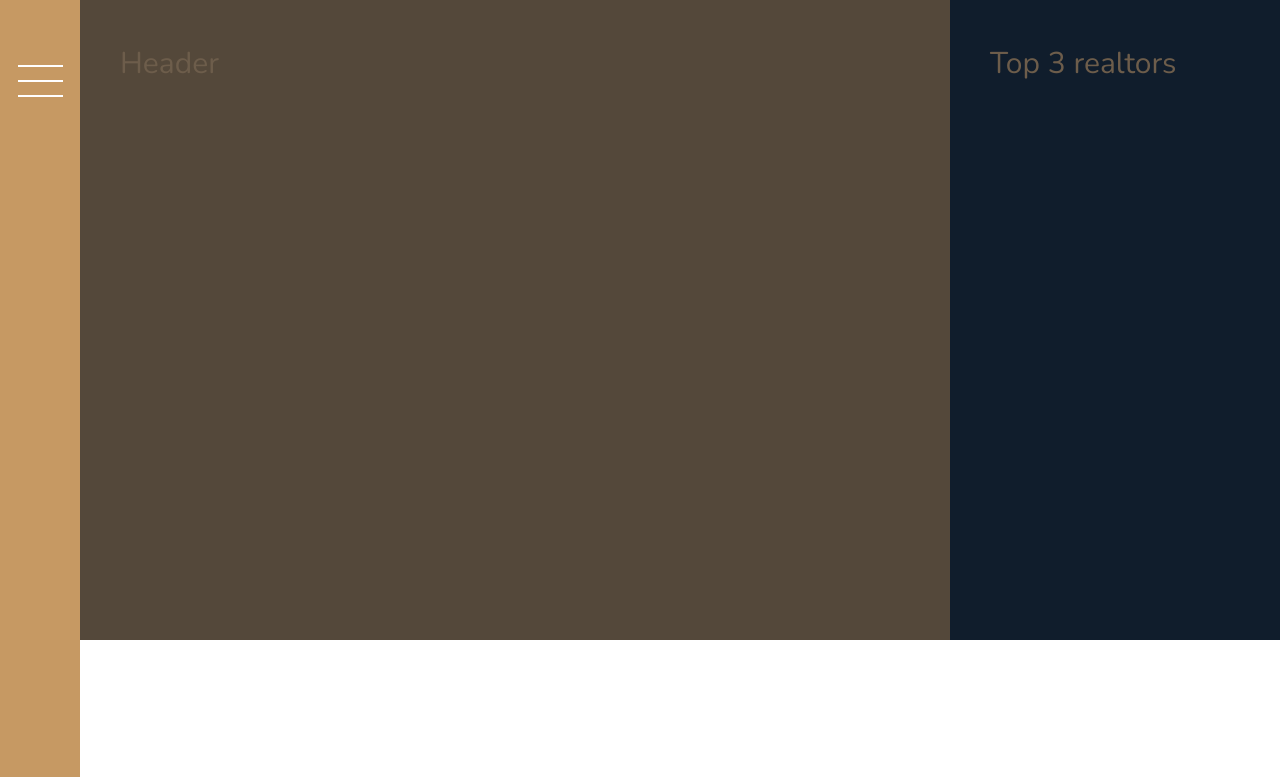
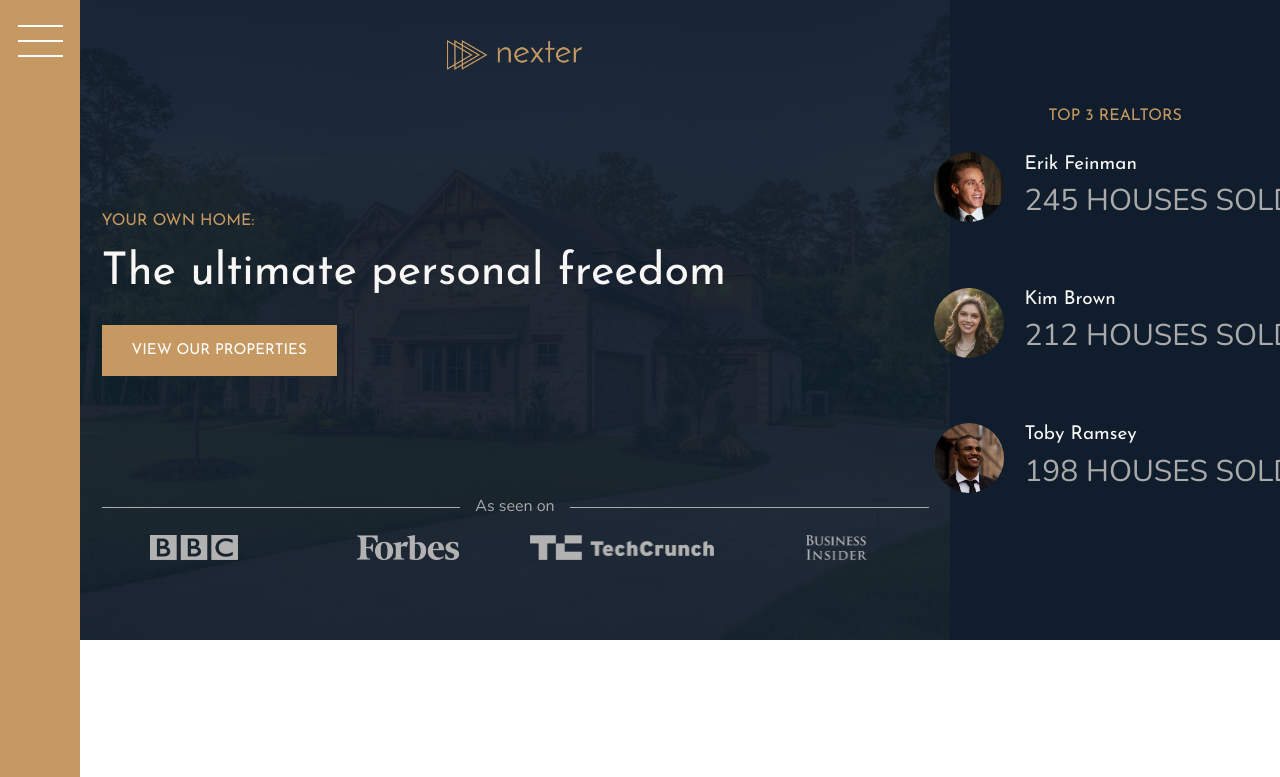
Before and after one commit to berkayaskin/real-estate-website, a website: page index.html in a window 1280 px wide. Shown: the top 777 px of the page. Drawn offline with nearby package versions, Linux system fonts and the light colour scheme.

Commit message:
build the header and realtors section

```diff
--- a/index.html
+++ b/index.html
@@ -19,9 +19,44 @@
 			<button class="nav-btn"></button>
 		</div>
 
-		<header class="header">Header</header>
+		<header class="header">
+			<img src="img/logo.png" alt="Nexter logo" class="header__logo" />
+			<h3 class="heading-3">Your own home:</h3>
+			<h1 class="heading-1">The ultimate personal freedom</h1>
+			<button class="btn header__btn">View our properties</button>
+			<div class="header__seenon-text">As seen on</div>
+			<div class="header__seenon-logos">
+				<img src="img/logo-bbc.png" alt="Seen on logo 1" />
+				<img src="img/logo-forbes.png" alt="Seen on logo 2" />
+				<img src="img/logo-techcrunch.png" alt="Seen on logo 3" />
+				<img src="img/logo-bi.png" alt="Seen on logo 4" />
+			</div>
+		</header>
 
-		<div class="realtors">Top 3 realtors</div>
+		<div class="realtors">
+			<h3 class="heading-3">Top 3 Realtors</h3>
+			<div class="realtors__list">
+				<img src="img/realtor-1.jpeg" alt="Realtor 1" class="realtors__img" />
+				<div class="realtors__details">
+					<h4 class="heading-4 heading-4--light">Erik Feinman</h4>
+					<p class="realtors__sold">245 houses sold</p>
+				</div>
+			</div>
+			<div class="realtors__list">
+				<img src="img/realtor-2.jpeg" alt="Realtor 2" class="realtors__img" />
+				<div class="realtors__details">
+					<h4 class="heading-4 heading-4--light">Kim Brown</h4>
+					<p class="realtors__sold">212 houses sold</p>
+				</div>
+			</div>
+			<div class="realtors__list">
+				<img src="img/realtor-3.jpeg" alt="Realtor 2" class="realtors__img" />
+				<div class="realtors__details">
+					<h4 class="heading-4 heading-4--light">Toby Ramsey</h4>
+					<p class="realtors__sold">198 houses sold</p>
+				</div>
+			</div>
+		</div>
 
 		<section class="features">
 			<div class="feature">
--- a/sass/_base.scss
+++ b/sass/_base.scss
@@ -37,13 +37,15 @@ body {
 .container {
 	display: grid;
 	grid-template-rows: 80vh min-content 40vw repeat(3, min-content);
-	grid-template-columns: [sidebar-start] 8rem [sidebar-end full-start] minmax(6rem, 1fr) [center-start] repeat(
+	grid-template-columns:
+		[sidebar-start] 8rem [sidebar-end full-start] minmax(6rem, 1fr) [center-start] repeat(
 			8,
 			[col-start] minmax(min-content, 14rem) [col-end]
-		) [center-end] minmax(6rem, 1fr) [full-end];
+		)
+		[center-end] minmax(6rem, 1fr) [full-end];
 
 	& > * {
-		padding: 40px;
+		/* padding: 40px; */
 		font-size: 3rem;
 	}
 }
--- a/sass/_header.scss
+++ b/sass/_header.scss
@@ -1,4 +1,56 @@
 .header {
-  background-color: $color-grey-dark-1;
-  grid-column: full-start / col-end 6;
+	background-color: $color-grey-dark-1;
+	grid-column: full-start / col-end 6;
+	background-image: linear-gradient(rgba($color-secondary, 0.93), rgba($color-secondary, 0.93)),
+		url(../img/hero.jpeg);
+	background-size: cover;
+	background-position: center;
+	padding: 8rem;
+	padding-top: 4rem;
+
+	display: grid;
+	grid-template-rows: 1fr min-content 6rem 1fr;
+	grid-template-columns: max-content;
+	grid-row-gap: 1.5rem;
+	justify-content: center;
+
+	&__logo {
+		height: 3rem;
+		justify-self: center;
+	}
+
+	&__btn {
+		align-self: start;
+		justify-self: start;
+	}
+
+	&__seenon-text {
+		display: grid;
+		grid-template-columns: 1fr max-content 1fr;
+		column-gap: 1.5rem;
+		align-items: center;
+
+		font-size: 1.6rem;
+		color: $color-grey-light-2;
+
+		&::before,
+		&::after {
+			content: "";
+			height: 1px;
+			display: block;
+			background-color: currentColor;
+		}
+	}
+
+	&__seenon-logos {
+		display: grid;
+		grid-template-columns: repeat(4, 1fr);
+		column-gap: 3rem;
+		justify-items: center;
+
+		img {
+			height: 2.5rem;
+			filter: brightness(70%);
+		}
+	}
 }
--- a/sass/_realtors.scss
+++ b/sass/_realtors.scss
@@ -1,4 +1,32 @@
 .realtors {
-  background-color: $color-secondary;
-  grid-column: col-start 7 / full-end;
+	background-color: $color-secondary;
+	grid-column: col-start 7 / full-end;
+	padding: 3rem;
+
+	display: grid;
+	align-content: center;
+	justify-content: center;
+	justify-items: center;
+	row-gap: 2rem;
+
+	&__list {
+		display: grid;
+		grid-template-columns: min-content max-content;
+		grid-template-rows: min-content max-content;
+		column-gap: 2rem;
+		row-gap: 5vh;
+		align-items: center;
+	}
+
+	&__img {
+		width: 7rem;
+		border-radius: 50%;
+		display: block;
+	}
+
+	&__sold {
+		text-transform: uppercase;
+		color: $color-grey-light-2;
+		margin-top: -3px;
+	}
 }
--- a/sass/_typography.scss
+++ b/sass/_typography.scss
@@ -5,6 +5,9 @@
 
 .heading-1 {
 	@extend %heading;
+	font-size: 4.5rem;
+	color: $color-grey-light-1;
+	line-height: 1;
 }
 
 .heading-2 {
```
Also changed, not shown: css/style.css.
